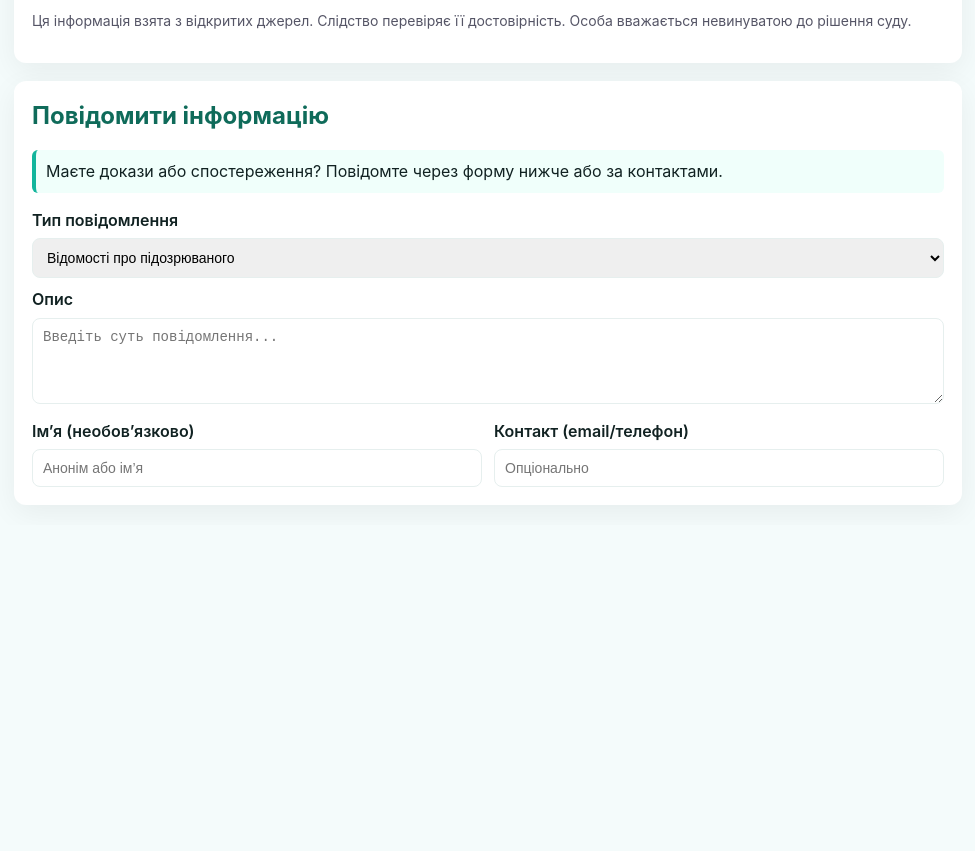
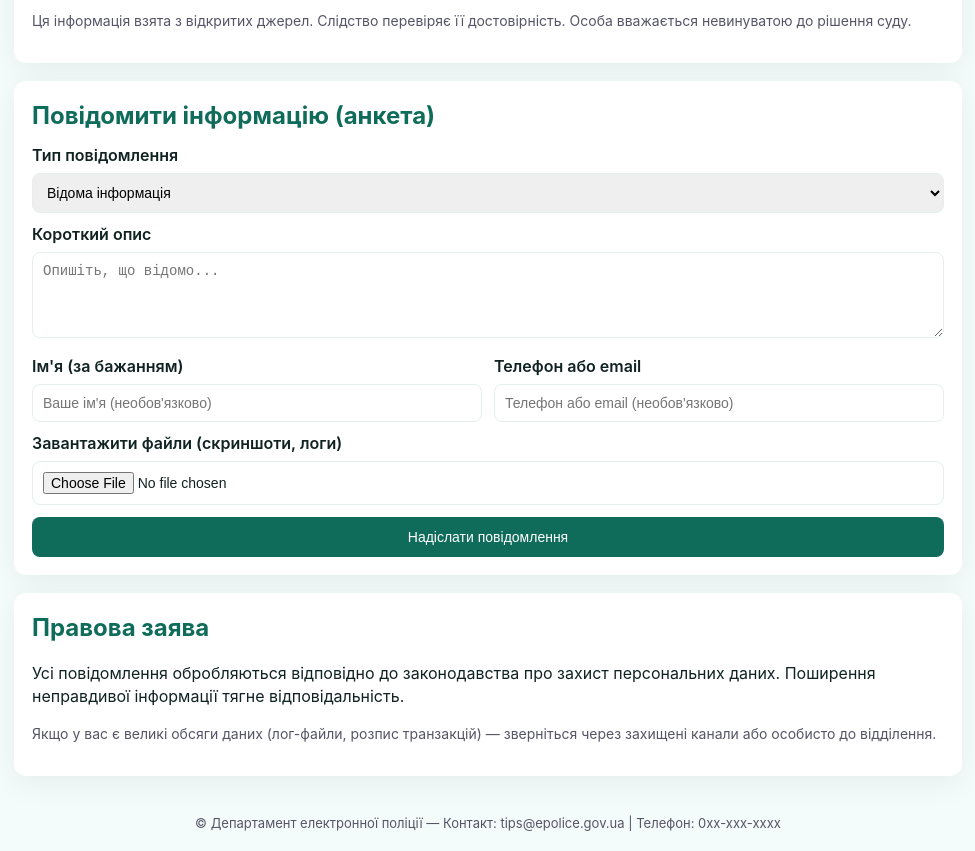
Before and after one commit to dezr-1978/dezr-1978.github.io, a plain HTML site: page DEP/borgaH.html in a window 1280 px wide. Shown: the part 809-1660 px from the top of the page, without its empty margins (152-1127 px from the left). Before the commit the page ends 1334 px from the top, so only its background shows below. Drawn offline with Linux system fonts and the light colour scheme.

Commit message:
Update borgaH.html

```diff
--- a/DEP/borgaH.html
+++ b/DEP/borgaH.html
@@ -171,25 +171,31 @@
   </section>
 
   <section class="card">
-    <h2>Повідомити інформацію</h2>
-    <p class="note">Маєте докази або спостереження? Повідомте через форму нижче або за контактами.</p>
+    <h2>Повідомити інформацію (анкета)</h2>
+    <form action="/submit-tip" method="post" enctype="multipart/form-data">
+      <label>Тип повідомлення</label>
+      <select name="type"><option>Відома інформація</option><option>Анонімна підказка</option><option>Файли/докази</option></select>
+      <label>Короткий опис</label>
+      <textarea name="message" rows="4" placeholder="Опишіть, що відомо..."></textarea>
+      <div class="row">
+        <div><label>Ім'я (за бажанням)</label><input name="name" type="text" placeholder="Ваше ім'я (необов'язково)"></div>
+        <div><label>Телефон або email</label><input name="contact" type="text" placeholder="Телефон або email (необов'язково)"></div>
+      </div>
+      <label>Завантажити файли (скриншоти, логи)</label>
+      <input name="attachment" type="file" accept=".png,.jpg,.jpeg,.pdf,.zip">
+      <button type="submit" style="margin-top:12px;background:var(--accent);color:#fff;border:0;padding:12px;border-radius:8px">Надіслати повідомлення</button>
+    </form>
+  </section>
 
-    <form action="/submit-tip" method="post" enctype="multipart/form-data">
-      <label for="type">Тип повідомлення</label>
-      <select id="type" name="type">
-        <option>Відомості про підозрюваного</option>
-        <option>Цифрові докази (логи, скріни)</option>
-        <option>Анонімна інформація</option>
-      </select>
+  <section class="card">
+    <h2>Правова заява</h2>
+    <p>Усі повідомлення обробляються відповідно до законодавства про захист персональних даних. Поширення неправдивої інформації тягне відповідальність.</p>
+    <p class="small">Якщо у вас є великі обсяги даних (лог-файли, розпис транзакцій) — зверніться через захищені канали або особисто до відділення.</p>
+  </section>
+</main>
 
-      <label for="message">Опис</label>
-      <textarea id="message" name="message" rows="4" placeholder="Введіть суть повідомлення..."></textarea>
-
-      <div class="row">
-        <div>
-          <label for="name">Ім’я (необов’язково)</label>
-          <input id="name" name="name" type="text" placeholder="Анонім або ім’я">
-        </div>
-        <div>
-          <label for="contact">Контакт (email/телефон)</label>
-          <input id="contact" name="contact" type="text" placeholder="Опціонально">
+<footer>
+  © Департамент електронної поліції — Контакт: tips@epolice.gov.ua | Телефон: 0xx-xxx-xxxx
+</footer>
+</body>
+</html>
```
